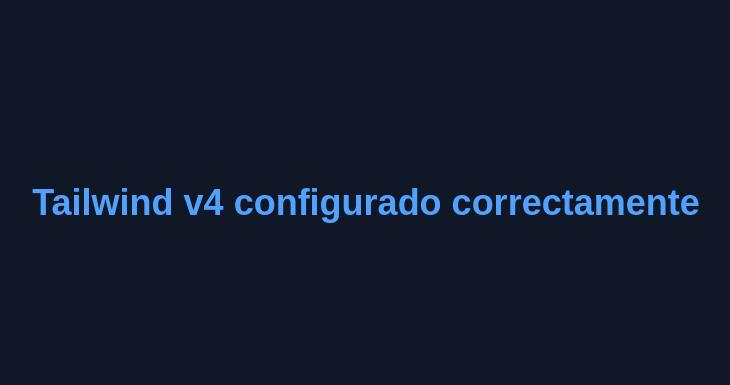
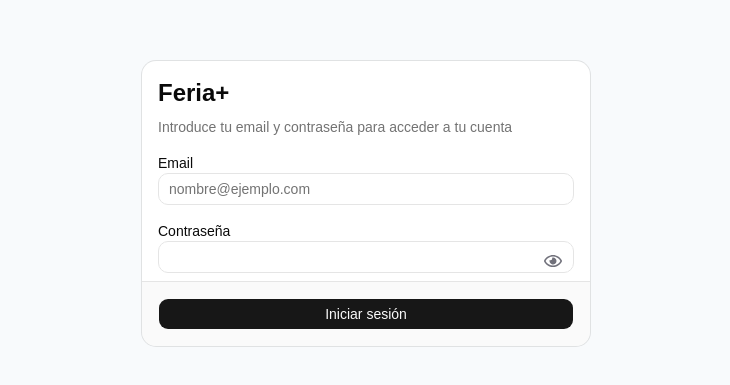
Before and after one commit to vgandia13/Proyecto-Intermodular-2-DAW, a React (Vite) app in the folder frontend/: page / in a window 1280 px wide. Shown: the part 197-582 px from the top of the page, without its empty margins (274-1004 px from the left). Built offline with nearby package versions, Linux system fonts and the light colour scheme.

Commit message:
feat: implement LoginPage component with authentication logic and UI enhancements

```diff
--- a/frontend/package.json
+++ b/frontend/package.json
@@ -16,10 +16,13 @@
     "class-variance-authority": "^0.7.1",
     "clsx": "^2.1.1",
     "lucide-react": "^1.8.0",
+    "next-themes": "^0.4.6",
     "radix-ui": "^1.4.3",
     "react": "^19.2.5",
     "react-dom": "^19.2.5",
+    "react-icons": "^5.6.0",
     "shadcn": "^4.4.0",
+    "sonner": "^2.0.7",
     "tailwind-merge": "^3.5.0",
     "tailwindcss": "^4.2.4",
     "tw-animate-css": "^1.4.0"
--- a/frontend/src/App.tsx
+++ b/frontend/src/App.tsx
@@ -1,12 +1,13 @@
+import { Toaster } from "sonner";
 import "./App.css";
+import LoginPage from "./pages/LoginPage";
 
 function App() {
   return (
-    <div className="flex h-screen items-center justify-center bg-gray-900">
-      <h1 className="text-4xl font-bold text-blue-400">
-        Tailwind v4 configurado correctamente
-      </h1>
-    </div>
+    <>
+      <LoginPage />
+      <Toaster richColors position="top-center" />
+    </>
   );
 }
 
--- /dev/null
+++ b/frontend/src/components/ui/card.tsx
@@ -0,0 +1,103 @@
+import * as React from "react"
+
+import { cn } from "@/lib/utils"
+
+function Card({
+  className,
+  size = "default",
+  ...props
+}: React.ComponentProps<"div"> & { size?: "default" | "sm" }) {
+  return (
+    <div
+      data-slot="card"
+      data-size={size}
+      className={cn(
+        "group/card flex flex-col gap-4 overflow-hidden rounded-xl bg-card py-4 text-sm text-card-foreground ring-1 ring-foreground/10 has-data-[slot=card-footer]:pb-0 has-[>img:first-child]:pt-0 data-[size=sm]:gap-3 data-[size=sm]:py-3 data-[size=sm]:has-data-[slot=card-footer]:pb-0 *:[img:first-child]:rounded-t-xl *:[img:last-child]:rounded-b-xl",
+        className
+      )}
+      {...props}
+    />
+  )
+}
+
+function CardHeader({ className, ...props }: React.ComponentProps<"div">) {
+  return (
+    <div
+      data-slot="card-header"
+      className={cn(
+        "group/card-header @container/card-header grid auto-rows-min items-start gap-1 rounded-t-xl px-4 group-data-[size=sm]/card:px-3 has-data-[slot=card-action]:grid-cols-[1fr_auto] has-data-[slot=card-description]:grid-rows-[auto_auto] [.border-b]:pb-4 group-data-[size=sm]/card:[.border-b]:pb-3",
+        className
+      )}
+      {...props}
+    />
+  )
+}
+
+function CardTitle({ className, ...props }: React.ComponentProps<"div">) {
+  return (
+    <div
+      data-slot="card-title"
+      className={cn(
+        "font-heading text-base leading-snug font-medium group-data-[size=sm]/card:text-sm",
+        className
+      )}
+      {...props}
+    />
+  )
+}
+
+function CardDescription({ className, ...props }: React.ComponentProps<"div">) {
+  return (
+    <div
+      data-slot="card-description"
+      className={cn("text-sm text-muted-foreground", className)}
+      {...props}
+    />
+  )
+}
+
+function CardAction({ className, ...props }: React.ComponentProps<"div">) {
+  return (
+    <div
+      data-slot="card-action"
+      className={cn(
+        "col-start-2 row-span-2 row-start-1 self-start justify-self-end",
+        className
+      )}
+      {...props}
+    />
+  )
+}
+
+function CardContent({ className, ...props }: React.ComponentProps<"div">) {
+  return (
+    <div
+      data-slot="card-content"
+      className={cn("px-4 group-data-[size=sm]/card:px-3", className)}
+      {...props}
+    />
+  )
+}
+
+function CardFooter({ className, ...props }: React.ComponentProps<"div">) {
+  return (
+    <div
+      data-slot="card-footer"
+      className={cn(
+        "flex items-center rounded-b-xl border-t bg-muted/50 p-4 group-data-[size=sm]/card:p-3",
+        className
+      )}
+      {...props}
+    />
+  )
+}
+
+export {
+  Card,
+  CardHeader,
+  CardFooter,
+  CardTitle,
+  CardAction,
+  CardDescription,
+  CardContent,
+}
--- /dev/null
+++ b/frontend/src/components/ui/input.tsx
@@ -0,0 +1,19 @@
+import * as React from "react"
+
+import { cn } from "@/lib/utils"
+
+function Input({ className, type, ...props }: React.ComponentProps<"input">) {
+  return (
+    <input
+      type={type}
+      data-slot="input"
+      className={cn(
+        "h-8 w-full min-w-0 rounded-lg border border-input bg-transparent px-2.5 py-1 text-base transition-colors outline-none file:inline-flex file:h-6 file:border-0 file:bg-transparent file:text-sm file:font-medium file:text-foreground placeholder:text-muted-foreground focus-visible:border-ring focus-visible:ring-3 focus-visible:ring-ring/50 disabled:pointer-events-none disabled:cursor-not-allowed disabled:bg-input/50 disabled:opacity-50 aria-invalid:border-destructive aria-invalid:ring-3 aria-invalid:ring-destructive/20 md:text-sm dark:bg-input/30 dark:disabled:bg-input/80 dark:aria-invalid:border-destructive/50 dark:aria-invalid:ring-destructive/40",
+        className
+      )}
+      {...props}
+    />
+  )
+}
+
+export { Input }
--- /dev/null
+++ b/frontend/src/components/ui/sonner.tsx
@@ -0,0 +1,47 @@
+import { useTheme } from "next-themes"
+import { Toaster as Sonner, type ToasterProps } from "sonner"
+import { CircleCheckIcon, InfoIcon, TriangleAlertIcon, OctagonXIcon, Loader2Icon } from "lucide-react"
+
+const Toaster = ({ ...props }: ToasterProps) => {
+  const { theme = "system" } = useTheme()
+
+  return (
+    <Sonner
+      theme={theme as ToasterProps["theme"]}
+      className="toaster group"
+      icons={{
+        success: (
+          <CircleCheckIcon className="size-4" />
+        ),
+        info: (
+          <InfoIcon className="size-4" />
+        ),
+        warning: (
+          <TriangleAlertIcon className="size-4" />
+        ),
+        error: (
+          <OctagonXIcon className="size-4" />
+        ),
+        loading: (
+          <Loader2Icon className="size-4 animate-spin" />
+        ),
+      }}
+      style={
+        {
+          "--normal-bg": "var(--popover)",
+          "--normal-text": "var(--popover-foreground)",
+          "--normal-border": "var(--border)",
+          "--border-radius": "var(--radius)",
+        } as React.CSSProperties
+      }
+      toastOptions={{
+        classNames: {
+          toast: "cn-toast",
+        },
+      }}
+      {...props}
+    />
+  )
+}
+
+export { Toaster }
--- a/frontend/src/index.css
+++ b/frontend/src/index.css
@@ -6,8 +6,35 @@
 @custom-variant dark (&:is(.dark *));
 
 @theme inline {
+  --color-ocre: #d9a066;
+
+  --color-terracota: #b3543d;
+  --color-verde-oliva: #708238;
+
+  /* Mapeo funcional para componentes de shadcn */
+  --color-background: #faf9f6; /* Un blanco roto para el estilo cercano  */
+  --color-foreground: #27272a;
+
+  /* El color primario (Terracota/Ocre)  */
+  --color-primary: var(--color-terracota);
+  --color-primary-foreground: #ffffff;
+
+  --color-secondary: var(--color-ocre);
+  --color-secondary-foreground: #ffffff;
+
+  --color-accent: var(--color-verde-oliva);
+  --color-accent-foreground: #ffffff;
+
+  /* Tipografía sencilla  */
+  --font-sans: "Geist", "Inter", sans-serif;
+
+  /* Bordes suaves para el "estilo cercano" [cite: 215] */
+  --radius-lg: 0.75rem;
+  --radius-md: calc(0.75rem - 2px);
+  --radius-sm: calc(0.75rem - 4px);
+
   --font-heading: var(--font-sans);
-    --font-sans: 'Geist Variable', sans-serif;
+  --font-sans: "Geist Variable", sans-serif;
   --color-sidebar-ring: var(--sidebar-ring);
   --color-sidebar-border: var(--sidebar-border);
   --color-sidebar-accent-foreground: var(--sidebar-accent-foreground);
--- /dev/null
+++ b/frontend/src/pages/LoginPage.tsx
@@ -0,0 +1,102 @@
+import { AuthService } from "@/services/authService";
+import { useState } from "react";
+import { LoginRequest } from "@/types/LoginRequest";
+import {
+  Card,
+  CardContent,
+  CardDescription,
+  CardFooter,
+  CardHeader,
+  CardTitle,
+} from "@/components/ui/card";
+import { Button } from "@/components/ui/button";
+import { Input } from "@/components/ui/input";
+import { toast } from "sonner";
+import { FaRegEye, FaRegEyeSlash } from "react-icons/fa";
+
+const LoginPage = () => {
+  const [email, setEmail] = useState("");
+  const [password, setPassword] = useState("");
+  const [isLoading, setIsLoading] = useState(false);
+  const [showPassword, setShowPassword] = useState(false);
+
+  const handleLogin = async (e: React.FormEvent) => {
+    e.preventDefault();
+    setIsLoading(true);
+
+    const payload: LoginRequest = { email, password };
+
+    try {
+      const response = await AuthService.login(payload);
+      localStorage.setItem("token", response.token);
+      console.log("Login exitoso");
+      toast("Login exitoso", {
+        description: "Bienvenido a Feria+",
+      });
+    } catch (error) {
+      console.error("Error en las credenciales:", error);
+      toast.error("Error en las credenciales", {
+        description: "Por favor, revisa el correo y la contraseña",
+      });
+    } finally {
+      setIsLoading(false);
+    }
+  };
+
+  return (
+    <div className="flex items-center justify-center min-h-screen bg-slate-50">
+      <Card className="w-full max-w-md">
+        <CardHeader className="space-y-1">
+          <CardTitle className="text-2xl font-bold">Feria+</CardTitle>
+          <CardDescription>
+            Introduce tu email y contraseña para acceder a tu cuenta
+          </CardDescription>
+        </CardHeader>
+        <form onSubmit={handleLogin}>
+          <CardContent className="space-y-4">
+            <div className="space-y-2">
+              <label className="text-sm font-medium">Email</label>
+              <Input
+                type="email"
+                placeholder="nombre@ejemplo.com"
+                value={email}
+                onChange={(e) => setEmail(e.target.value)}
+                required
+              />
+            </div>
+            <div className="space-y-2">
+              <label className="text-sm font-medium">Contraseña</label>
+              <div className="relative flex items-center pb-2">
+                <Input
+                  type={showPassword ? "text" : "password"}
+                  value={password}
+                  onChange={(e) => setPassword(e.target.value)}
+                  className="pr-10"
+                  required
+                />
+                <button
+                  type="button"
+                  onClick={() => setShowPassword(!showPassword)}
+                  className="absolute right-3 top-1/2 -translate-y-1/2 text-zinc-500 hover:text-zinc-700 transition-colors focus:outline-none"
+                >
+                  {showPassword ? (
+                    <FaRegEyeSlash size={18} />
+                  ) : (
+                    <FaRegEye size={18} />
+                  )}
+                </button>
+              </div>
+            </div>
+          </CardContent>
+          <CardFooter>
+            <Button type="submit" className="w-full" disabled={isLoading}>
+              {isLoading ? "Cargando..." : "Iniciar sesión"}
+            </Button>
+          </CardFooter>
+        </form>
+      </Card>
+    </div>
+  );
+};
+
+export default LoginPage;
--- a/frontend/src/pages/loginPage.tsx
+++ /dev/null
@@ -1,3 +0,0 @@
-const loginPage = () => {};
-
-export default loginPage;
```
Also changed, not shown: 1 other file (tests, documents, lock files or other folders). Lines whose indentation alone changed are shown as unchanged.
